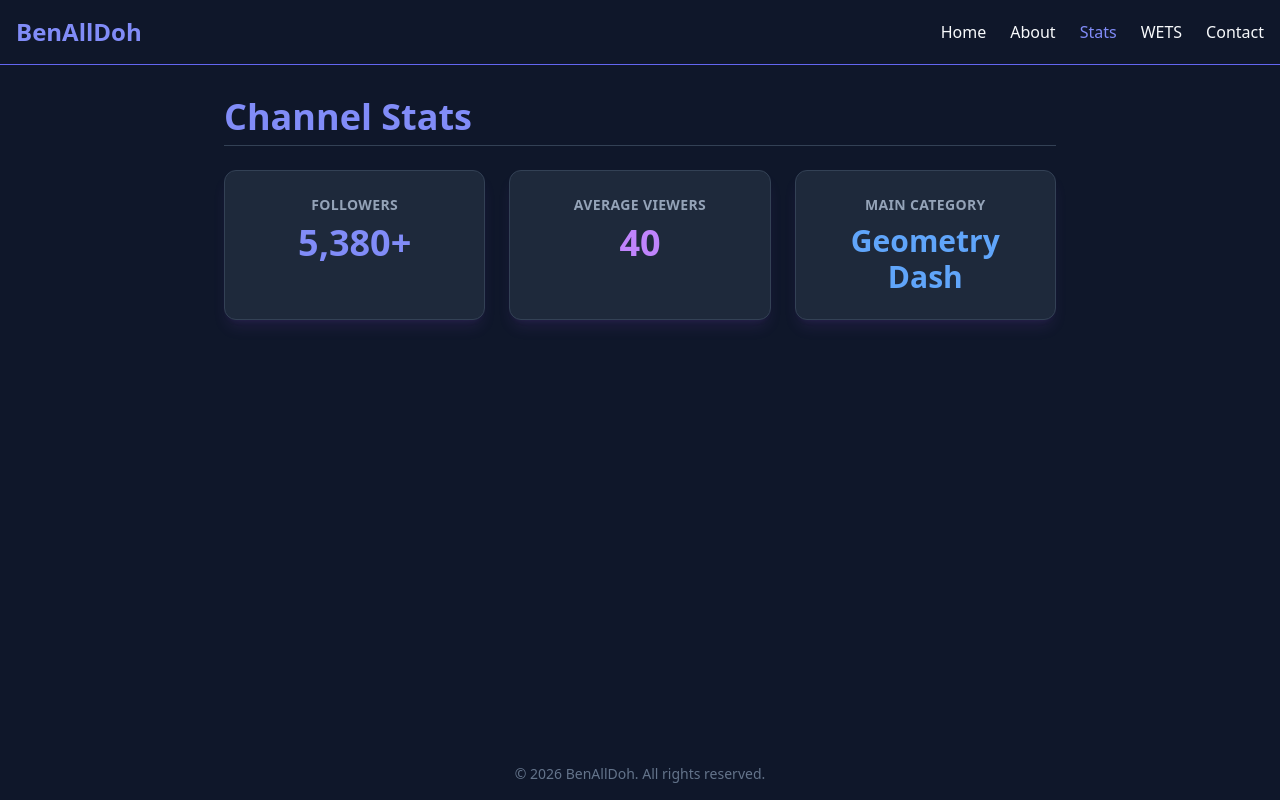
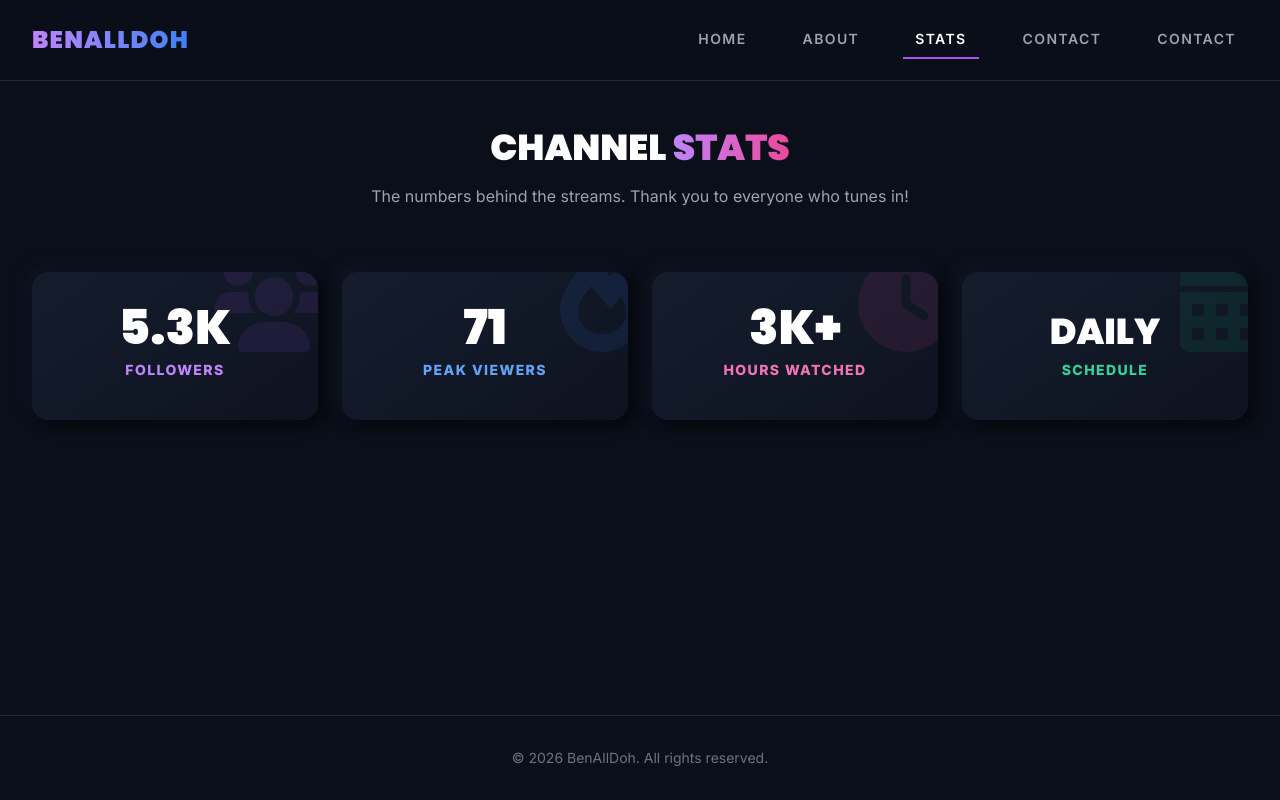
Before and after one commit to txandy1010-commits/benalldoh.com, a plain HTML site: page stats.html in a window 1280 px wide. Drawn offline with nearby package versions, Linux system fonts and the light colour scheme.

Commit message:
Refactor stats.html for improved layout and styles

```diff
--- a/stats.html
+++ b/stats.html
@@ -5,44 +5,114 @@
     <meta name="viewport" content="width=device-width, initial-scale=1.0">
     <title>BenAllDoh | Stats</title>
     <script src="https://cdn.tailwindcss.com"></script>
+    <link href="https://cdnjs.cloudflare.com/ajax/libs/font-awesome/6.0.0/css/all.min.css" rel="stylesheet">
+    <link href="https://fonts.googleapis.com/css2?family=Inter:wght@300;400;600;800&family=Poppins:wght@500;700;900&display=swap" rel="stylesheet">
+    <script>
+        tailwind.config = {
+            theme: {
+                extend: {
+                    fontFamily: { sans: ['Inter', 'sans-serif'], display: ['Poppins', 'sans-serif'] },
+                    colors: { twitch: '#9146FF', darkBg: '#0b0f19', darkCard: '#151c2c' }
+                }
+            }
+        }
+    </script>
     <style>
-        body { background-color: #0f172a; color: #f8fafc; }
+        body { background-color: #0b0f19; color: #e2e8f0; }
+        .stat-card {
+            background: linear-gradient(145deg, #151c2c, #0d1320);
+            box-shadow: 5px 5px 15px #05070c, -5px -5px 15px #111726;
+            transition: transform 0.3s ease;
+        }
+        .stat-card:hover { transform: translateY(-5px); }
     </style>
 </head>
-<body class="flex flex-col min-h-screen font-sans">
-    <nav class="bg-slate-900 p-4 border-b border-indigo-500">
-        <div class="container mx-auto flex justify-between items-center">
-            <a href="index.html" class="text-2xl font-bold text-indigo-400">BenAllDoh</a>
-            <ul class="flex space-x-6">
-                <li><a href="index.html" class="hover:text-indigo-400 transition">Home</a></li>
-                <li><a href="about.html" class="hover:text-indigo-400 transition">About</a></li>
-                <li><a href="stats.html" class="text-indigo-400">Stats</a></li>
-                <li><a href="wets.html" class="hover:text-indigo-400 transition">WETS</a></li>
-                <li><a href="contact.html" class="hover:text-indigo-400 transition">Contact</a></li>
-            </ul>
+<body class="antialiased min-h-screen flex flex-col font-sans selection:bg-purple-500 selection:text-white">
+
+    <nav class="fixed w-full z-50 bg-darkBg/90 backdrop-blur-md border-b border-gray-800">
+        <div class="max-w-7xl mx-auto px-4 sm:px-6 lg:px-8">
+            <div class="flex items-center justify-between h-20">
+                <a href="index.html" class="flex-shrink-0 cursor-pointer">
+                    <h1 class="font-display font-black text-2xl tracking-wider text-transparent bg-clip-text bg-gradient-to-r from-purple-400 to-blue-500">
+                        BENALLDOH
+                    </h1>
+                </a>
+
+                <div class="hidden md:block">
+                    <div class="ml-10 flex items-baseline space-x-8">
+                        <a href="index.html" class="text-gray-400 hover:text-white px-3 py-2 text-sm font-semibold uppercase tracking-widest transition-colors">Home</a>
+                        <a href="about.html" class="text-gray-400 hover:text-white px-3 py-2 text-sm font-semibold uppercase tracking-widest transition-colors">About</a>
+                        <a href="stats.html" class="text-white border-b-2 border-purple-500 px-3 py-2 text-sm font-semibold uppercase tracking-widest">Stats</a>
+                        <a href="wets.html" class="text-gray-400 hover:text-white px-3 py-2 text-sm font-semibold uppercase tracking-widest transition-colors">Contact</a>
+                         <a href="contact.html" class="text-gray-400 hover:text-white px-3 py-2 text-sm font-semibold uppercase tracking-widest transition-colors">Contact</a>
+                    </div>
+                </div>
+
+                <div class="md:hidden flex items-center">
+                    <button id="mobile-menu-btn" class="text-gray-400 hover:text-white focus:outline-none">
+                        <i class="fas fa-bars text-2xl"></i>
+                    </button>
+                </div>
+            </div>
+        </div>
+
+        <div id="mobile-menu" class="hidden md:hidden bg-darkCard border-b border-gray-800">
+            <div class="px-2 pt-2 pb-3 space-y-1 sm:px-3">
+                <a href="index.html" class="block w-full text-left px-3 py-2 rounded-md text-base font-medium text-gray-300 hover:text-white hover:bg-gray-800">Home</a>
+                <a href="about.html" class="block w-full text-left px-3 py-2 rounded-md text-base font-medium text-gray-300 hover:text-white hover:bg-gray-800">About</a>
+                <a href="stats.html" class="block w-full text-left px-3 py-2 rounded-md text-base font-medium text-white bg-purple-900/30">Stats</a>
+                <a href="contact.html" class="block w-full text-left px-3 py-2 rounded-md text-base font-medium text-gray-300 hover:text-white hover:bg-gray-800">Contact</a>
+            </div>
         </div>
     </nav>
 
-    <main class="flex-grow container mx-auto p-8 max-w-4xl">
-        <h1 class="text-4xl font-bold mb-6 border-b border-slate-700 pb-2 text-indigo-400">Channel Stats</h1>
-        <div class="grid grid-cols-1 md:grid-cols-3 gap-6">
-            <div class="bg-slate-800 p-6 rounded-xl border border-slate-700 text-center shadow-lg shadow-purple-500/10">
-                <h3 class="text-slate-400 uppercase tracking-wide text-sm font-bold mb-2">Followers</h3>
-                <p class="text-4xl font-extrabold text-indigo-400">5,380+</p>
+    <main class="flex-grow pt-32 pb-12 max-w-7xl mx-auto px-4 sm:px-6 lg:px-8 w-full">
+        <div class="text-center mb-16">
+            <h2 class="font-display font-black text-4xl text-white">CHANNEL <span class="text-transparent bg-clip-text bg-gradient-to-r from-purple-400 to-pink-500">STATS</span></h2>
+            <p class="text-gray-400 mt-4 max-w-2xl mx-auto">The numbers behind the streams. Thank you to everyone who tunes in!</p>
+        </div>
+
+        <div class="grid grid-cols-1 md:grid-cols-2 lg:grid-cols-4 gap-6">
+            <div class="stat-card p-8 rounded-2xl text-center relative overflow-hidden group">
+                <div class="absolute -right-4 -top-4 text-purple-500/10 text-8xl"><i class="fas fa-users"></i></div>
+                <div class="relative z-10">
+                    <div class="text-5xl font-black text-white mb-2 font-display">5.3K</div>
+                    <div class="text-purple-400 font-bold uppercase tracking-widest text-sm mb-2">Followers</div>
+                </div>
             </div>
-            <div class="bg-slate-800 p-6 rounded-xl border border-slate-700 text-center shadow-lg shadow-purple-500/10">
-                <h3 class="text-slate-400 uppercase tracking-wide text-sm font-bold mb-2">Average Viewers</h3>
-                <p class="text-4xl font-extrabold text-purple-400">40</p>
+            <div class="stat-card p-8 rounded-2xl text-center relative overflow-hidden group">
+                <div class="absolute -right-4 -top-4 text-blue-500/10 text-8xl"><i class="fas fa-fire"></i></div>
+                <div class="relative z-10">
+                    <div class="text-5xl font-black text-white mb-2 font-display">71</div>
+                    <div class="text-blue-400 font-bold uppercase tracking-widest text-sm mb-2">Peak Viewers</div>
+                </div>
             </div>
-            <div class="bg-slate-800 p-6 rounded-xl border border-slate-700 text-center shadow-lg shadow-purple-500/10">
-                <h3 class="text-slate-400 uppercase tracking-wide text-sm font-bold mb-2">Main Category</h3>
-                <p class="text-3xl font-extrabold text-blue-400 mt-1">Geometry Dash</p>
+            <div class="stat-card p-8 rounded-2xl text-center relative overflow-hidden group">
+                <div class="absolute -right-4 -top-4 text-pink-500/10 text-8xl"><i class="fas fa-clock"></i></div>
+                <div class="relative z-10">
+                    <div class="text-5xl font-black text-white mb-2 font-display">3K+</div>
+                    <div class="text-pink-400 font-bold uppercase tracking-widest text-sm mb-2">Hours Watched</div>
+                </div>
+            </div>
+            <div class="stat-card p-8 rounded-2xl text-center relative overflow-hidden group">
+                <div class="absolute -right-4 -top-4 text-emerald-500/10 text-8xl"><i class="fas fa-calendar-alt"></i></div>
+                <div class="relative z-10">
+                    <div class="text-4xl font-black text-white mb-2 font-display mt-2">DAILY</div>
+                    <div class="text-emerald-400 font-bold uppercase tracking-widest text-sm mb-2">Schedule</div>
+                </div>
             </div>
         </div>
     </main>
 
-    <footer class="bg-slate-900 text-center p-4 text-sm text-slate-500 mt-auto">
-        &copy; 2026 BenAllDoh. All rights reserved.
+    <footer class="bg-darkBg border-t border-gray-800 py-8 mt-auto">
+        <div class="max-w-7xl mx-auto px-4 sm:px-6 lg:px-8 text-center text-gray-500 text-sm">
+            &copy; 2026 BenAllDoh. All rights reserved.
+        </div>
     </footer>
+    <script>
+        document.getElementById('mobile-menu-btn').addEventListener('click', function() {
+            document.getElementById('mobile-menu').classList.toggle('hidden');
+        });
+    </script>
 </body>
 </html>
```
